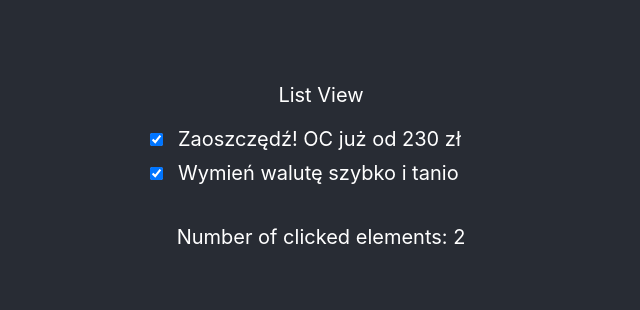
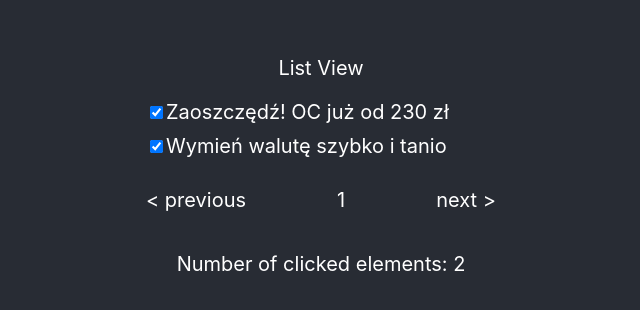
Before and after one commit to Majuu/interview-task, a React (Create React App) app: page /list in a window 1280 px wide. Shown: the part 234-544 px from the top of the page, without its empty margins (319-959 px from the left). Built offline with nearby package versions, Linux system fonts and the light colour scheme.

Commit message:
added pagination, moved styles to separate files

```diff
--- a/package.json
+++ b/package.json
@@ -12,6 +12,7 @@
     "@types/react-dom": "^18.0.5",
     "react": "^18.1.0",
     "react-dom": "^18.1.0",
+    "react-paginate": "^8.1.3",
     "react-router-dom": "^6.3.0",
     "react-scripts": "5.0.1",
     "typescript": "^4.7.3",
--- a/src/App.tsx
+++ b/src/App.tsx
@@ -1,7 +1,7 @@
 import {BrowserRouter, Navigate, Route, Routes} from 'react-router-dom';
 import './App.css';
-import DetailsView from './components/DetailsView';
-import ListView from './components/ListView';
+import DetailsView from './components/details-view/DetailsView';
+import ListView from './components/list-view/ListView';
 import { ROUTES } from './enums/routes.enum';
 
 function App() {
--- a/src/components/ListView.tsx
+++ /dev/null
@@ -1,56 +0,0 @@
-import { FunctionComponent, ReactElement, useEffect, useState } from 'react';
-import { useNavigate } from 'react-router-dom';
-import { ROUTES } from '../enums/routes.enum';
-import { MockedDataInterface } from '../interfaces/mocked-data.interface';
-import data from '../mocked-data/mocked-data'
-
-const styles = {
-    checkboxContainer : {
-        display: 'flex',
-        alignItems: 'center',
-        justifyContent: 'flex-start',
-        width: '350px',
-        marginBottom: '10px'
-    },
-    checkbox: {
-        marginRight: '15px'
-    },
-    countLabel: {
-        marginTop: '40px'
-    }
-}
-
-const ListView: FunctionComponent = (): ReactElement => {
-    const [elementsCount, setElementsCount] = useState<number>(0);
-
-    const navigate = useNavigate();
-
-    useEffect(() => {
-        recalculateClickedElements();
-    })
-
-    const goToDetailsView = (item: MockedDataInterface): void => {
-        navigate(`../${ROUTES.DETAILS_VIEW}`, {state: item});
-    }
-
-    const recalculateClickedElements = (): void => {
-        setElementsCount(document.querySelectorAll('input[type="checkbox"]:checked').length)
-    }
-
-    return(
-        <div>
-            <p>List View</p>
-            {data.map(item =>
-                <div key={item.id} style={styles.checkboxContainer}>
-                    <input style={styles.checkbox} type="checkbox" defaultChecked={!item.is_unread} onChange={recalculateClickedElements} />
-                    <label onClick={() => goToDetailsView(item)}>
-                        {item.subject}
-                    </label>
-                </div>
-        )}
-        <p style={styles.countLabel}>Number of clicked elements: {elementsCount}</p>
-        </div>
-    );
-}
-
-export default ListView;
--- a/src/components/DetailsView.tsx
+++ b/src/components/details-view/DetailsView.tsx
@@ -1,17 +1,7 @@
 import { Fragment, FunctionComponent, ReactElement } from "react";
 import { useLocation, useNavigate } from "react-router-dom";
-import { ROUTES } from "../enums/routes.enum";
-import { MockedDataInterface } from "../interfaces/mocked-data.interface";
-
-const styles = {
-    tableContainer: {
-        margin: '20px',
-        border: '1px solid white'
-    },
-    tableRow: {
-        border: '1px solid white'
-    }
-}
+import { ROUTES } from "../../enums/routes.enum";
+import { MockedDataInterface } from "../../interfaces/mocked-data.interface";
 
 const DetailsView: FunctionComponent = (): ReactElement => {
     const navigate = useNavigate();
@@ -26,12 +16,12 @@ const DetailsView: FunctionComponent = (): ReactElement => {
     return(
         <Fragment>
             <p>Details view</p>
-            <table style={styles.tableContainer}>
+            <table className="table-container table-row">
                 <tbody>
                 { Object.keys(state).map((key) =>
                 <tr key={key}>
-                    <td style={styles.tableRow}>{key}</td>
-                    <td style={styles.tableRow}>{state[key as keyof MockedDataInterface].toString()}</td>
+                    <td className="table-row">{key}</td>
+                    <td className="table-row">{state[key as keyof MockedDataInterface].toString()}</td>
                 </tr>
                 )}
                 </tbody>
--- /dev/null
+++ b/src/components/list-view/ListView.css
@@ -0,0 +1,3 @@
+.count-label {
+    margin-top: 40px;
+}
--- /dev/null
+++ b/src/components/list-view/ListView.tsx
@@ -0,0 +1,39 @@
+import { FunctionComponent, ReactElement, useEffect, useState } from 'react';
+import { MockedDataInterface } from '../../interfaces/mocked-data.interface';
+import mockedData from '../../mocked-data/mocked-data'
+import Pagination from '../pagination/Pagination';
+import './ListView.css';
+
+const ListView: FunctionComponent = (): ReactElement => {
+    const [data, setData] = useState<Array<MockedDataInterface>>(mockedData);
+    const [elementsCount, setElementsCount] = useState<number>(0);
+
+    useEffect(() => {
+        recalculateClickedElements();
+    })
+
+    // const recalculateClickedElements = (): void => {
+    //     setElementsCount(document.querySelectorAll('input[type="checkbox"]:checked').length)
+    // }
+
+    const recalculateClickedElements = (): void => {
+        const numberOfCheckedItems = data.filter(singleDataItem => !singleDataItem.is_unread);
+        setElementsCount(numberOfCheckedItems.length);
+    }
+
+    const changeCheckboxState = (item: MockedDataInterface): void => {
+        const updatedData: Array<MockedDataInterface> = data.map((singleItem) => { return singleItem.id === item.id ? {...singleItem, is_unread: !singleItem.is_unread} : singleItem });
+        setData(updatedData);
+        recalculateClickedElements();
+    }
+
+    return(
+        <div>
+            <p>List View</p>
+            <Pagination calculateItems={changeCheckboxState} itemsPerPage={3} items={data} />
+            <p className='count-label'>Number of clicked elements: {elementsCount}</p>
+        </div>
+    );
+}
+
+export default ListView;
--- /dev/null
+++ b/src/components/pagination/Pagination.css
@@ -0,0 +1,23 @@
+.container {
+    display: flex;
+    list-style: none;
+    justify-content: space-between;
+    margin-top: 30px;
+}
+
+.checkbox-container {
+    display: flex;
+    align-items: center;
+    justify-content: flex-start;
+    width: 350px;
+    margin-bottom: 10px;
+}
+
+.checkbox {
+    margin-right: '15px'
+}
+
+ul {
+    padding: 0;
+    list-style-type: none;
+}
--- /dev/null
+++ b/src/components/pagination/Pagination.tsx
@@ -0,0 +1,40 @@
+import { Fragment, FunctionComponent, ReactElement, useEffect, useState } from "react";
+import ReactPaginate from "react-paginate";
+import { MockedDataInterface } from "../../interfaces/mocked-data.interface";
+import PaginationItems from "./PaginationItems";
+import './Pagination.css';
+
+const Pagination: FunctionComponent<{items: Array<MockedDataInterface>, itemsPerPage: number, calculateItems: (item: MockedDataInterface) => void;} > = ({items, itemsPerPage, calculateItems}): ReactElement => {
+const [currentItems, setCurrentItems] = useState<Array<MockedDataInterface>>([]);
+const [pageCount, setPageCount] = useState(0);
+const [itemOffset, setItemOffset] = useState(0);
+
+useEffect(() => {
+  const endOffset = itemOffset + itemsPerPage;
+  setCurrentItems(items.slice(itemOffset, endOffset));
+  setPageCount(Math.ceil(items.length / itemsPerPage));
+}, [itemOffset, itemsPerPage]);
+
+const handlePageClick = (event: any) => {
+  const newOffset = (event.selected * itemsPerPage) % items.length;
+  setItemOffset(newOffset);
+};
+
+return (
+  <Fragment>
+    <PaginationItems items={currentItems} onCheckboxChange={calculateItems} />
+    <ReactPaginate
+      breakLabel="..."
+      nextLabel="next >"
+      onPageChange={handlePageClick}
+      pageRangeDisplayed={5}
+      pageCount={pageCount}
+      previousLabel="< previous"
+    containerClassName="container"
+    //   renderOnZeroPageCount={null}
+    />
+  </Fragment>
+);
+}
+
+export default Pagination;
--- /dev/null
+++ b/src/components/pagination/PaginationItems.tsx
@@ -0,0 +1,28 @@
+import { FunctionComponent, ReactElement } from "react";
+import { useNavigate } from "react-router-dom";
+import { ROUTES } from "../../enums/routes.enum";
+import { MockedDataInterface } from "../../interfaces/mocked-data.interface";
+
+const PaginationItems: FunctionComponent<{items: Array<MockedDataInterface>, onCheckboxChange: (item: MockedDataInterface) => void}> = ({items, onCheckboxChange}): ReactElement => {
+    const navigate = useNavigate();
+
+    const goToDetailsView = (item: MockedDataInterface): void => {
+        navigate(`../${ROUTES.DETAILS_VIEW}`, {state: item});
+    }
+
+    return (
+        <>
+          {items &&
+            items.map((item) => (
+                <div key={item.id} className="checkbox-container">
+                <input className="checkbox" type="checkbox" defaultChecked={!item.is_unread} onChange={() => onCheckboxChange(item)} />
+                <label onClick={() => goToDetailsView(item)}>
+                    {item.subject}
+                </label>
+            </div>
+            ))}
+        </>
+      );
+}
+
+export default PaginationItems;
```
Also changed, not shown: src/components/details-view/DetailsView.css (added, +8 -0 lines), src/mocked-data/mocked-data.ts (+38 -1 lines), 1 other file (tests, documents, lock files or other folders).
